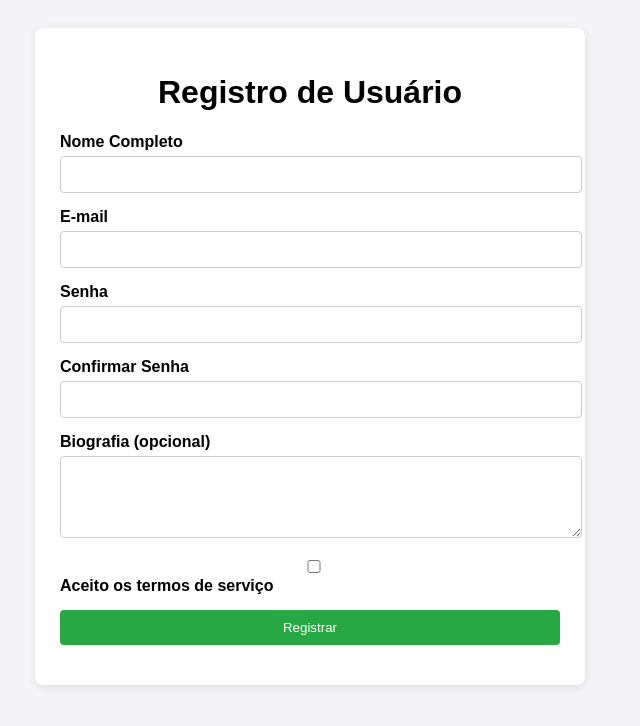
After one commit to IanVitorKoki/DWS_SENAI_2025, a Flask app: page /registro in a window 1280 px wide. The commit adds this page. Shown: the top 726 px of the page, without its empty margins (330-970 px from the left). Run offline with Flask 3, Linux system fonts and the light colour scheme.

Commit message:
alterado corretamente

```diff
--- a/dsw_senai_2025-main/Semana_4/meu_app/app.py
+++ b/dsw_senai_2025-main/Semana_4/meu_app/app.py
@@ -1,8 +1,8 @@
 # Importa as classes e funções necessárias
 from flask import Flask, render_template, flash, redirect, url_for
 from flask_wtf import FlaskForm
-from wtforms import StringField, SubmitField
-from wtforms.validators import DataRequired, Email
+from wtforms import StringField, SubmitField, PasswordField, TextAreaField, BooleanField
+from wtforms.validators import DataRequired, Email, Length, EqualTo
 
 # 1. CONFIGURAÇÃO DA APLICAÇÃO
 app = Flask(__name__)
@@ -12,90 +12,81 @@ app = Flask(__name__)
 app.config['SECRET_KEY'] = 'uma-chave-secreta-muito-dificil-de-adivinhar'
 
 # 2. DEFINIÇÃO DA CLASSE DO FORMULÁRIO
-# Esta classe herda de FlaskForm e define a estrutura e as regras do nosso formulário.
 class MeuFormulario(FlaskForm):
-    """
-    Representa o formulário de contato com validação.
-    """
-    # StringField: Campo de texto.
-    # O primeiro argumento é o 'label' que aparecerá para o usuário.
-    # 'validators' é uma lista de regras. DataRequired garante que o campo não seja enviado vazio.
     nome = StringField('Nome Completo', validators=[DataRequired(message="Este campo é obrigatório.")])
-
-    # O validor Email() checa se o texto inserido tem um formato de e-mail válido.
     email = StringField('Seu Melhor E-mail', validators=[
         DataRequired(message="Este campo é obrigatório."),
         Email(message="Por favor, insira um e-mail válido.")
     ])
-
-    # SubmitField: Representa o botão de envio do formulário.
     submit = SubmitField('Enviar Cadastro')
 
+# Novo formulário de registro
+class FormularioRegistro(FlaskForm):
+    nome_completo = StringField("Nome Completo", validators=[DataRequired()])
+    email = StringField("E-mail", validators=[DataRequired(), Email()])
+    senha = PasswordField("Senha", validators=[
+        DataRequired(),
+        Length(min=8, message="A senha deve ter pelo menos 8 caracteres.")
+    ])
+    confirmar_senha = PasswordField("Confirmar Senha", validators=[
+        DataRequired(),
+        EqualTo("senha", message="As senhas devem coincidir.")
+    ])
+    biografia = TextAreaField("Biografia (opcional)")
+    aceitar_termos = BooleanField("Aceito os termos de serviço", validators=[
+        DataRequired(message="Você deve aceitar os termos para continuar.")
+    ])
+    submit = SubmitField("Registrar")
+
 # 3. CRIAÇÃO DAS ROTAS (VIEWS)
-
-# Rota original, com o formulário em branco
 @app.route('/formulario', methods=['GET', 'POST'])
 def formulario():
-    """
-    Renderiza o formulário e processa os dados enviados.
-    """
     form = MeuFormulario()
     if form.validate_on_submit():
         nome_usuario = form.nome.data
         email_usuario = form.email.data
         flash(f'Cadastro recebido com sucesso para {nome_usuario} ({email_usuario})!', 'success')
         return redirect(url_for('formulario'))
-
     return render_template('formulario.html', form=form)
 
-# --- EXEMPLOS DE PREENCHIMENTO ---
-
-# Exemplo 1: Populando o formulário via argumentos diretos
 @app.route('/formulario/preenchido-args', methods=['GET', 'POST'])
 def formulario_com_argumentos():
-    """
-    Demonstra como popular o formulário passando os valores como argumentos
-    na sua instanciação.
-    """
     form = MeuFormulario(nome="Fulano de Tal", email="fulano@exemplo.com")
-
     if form.validate_on_submit():
         flash(f'Dados de "{form.nome.data}" atualizados com sucesso!', 'success')
         return redirect(url_for('formulario_com_argumentos'))
-
     return render_template('formulario.html', form=form)
 
-# Exemplo 2: Populando o formulário com um objeto
 @app.route('/formulario/preenchido-obj', methods=['GET', 'POST'])
 def formulario_com_objeto():
-    """
-    Demonstra como popular o formulário a partir de um objeto,
-    simulando dados vindos de um banco de dados.
-    """
     class UsuarioMock:
         def __init__(self, nome, email):
             self.nome = nome
             self.email = email
-
     usuario_do_banco = UsuarioMock(nome="Ciclano da Silva", email="ciclano@banco.com")
-
     form = MeuFormulario(obj=usuario_do_banco)
-
     if form.validate_on_submit():
         flash(f'Dados de "{form.nome.data}" atualizados com sucesso!', 'success')
         return redirect(url_for('formulario_com_objeto'))
-
     return render_template('formulario.html', form=form)
 
+# Nova rota para registro
+@app.route('/registro', methods=['GET', 'POST'])
+def registro():
+    form = FormularioRegistro()
+    if form.validate_on_submit():
+        nome = form.nome_completo.data
+        bio = form.biografia.data
+        if bio:
+            flash(f"Bem-vindo, {nome}! Sua biografia: {bio[:50]}...", "success")
+        else:
+            flash(f"Bem-vindo, {nome}! Registro realizado com sucesso!", "success")
+        return redirect(url_for("registro"))
+    return render_template("registro.html", form=form)
 
-# Rota principal agora renderiza um template HTML
 @app.route('/')
 def index():
-    """
-    Renderiza a página inicial a partir de um arquivo de template.
-    """
     return render_template('index.html')
 
-# Permite executar o app diretamente com 'python app.py'
 if __name__ == '__main__':
     app.run(debug=True)
--- a/dsw_senai_2025-main/Semana_4/meu_app/templates/index.html
+++ b/dsw_senai_2025-main/Semana_4/meu_app/templates/index.html
@@ -22,6 +22,8 @@
             <li><a href="{{ url_for('formulario') }}">Formulário em Branco</a></li>
             <li><a href="{{ url_for('formulario_com_argumentos') }}">Formulário Preenchido (com Argumentos)</a></li>
             <li><a href="{{ url_for('formulario_com_objeto') }}">Formulário Preenchido (com Objeto)</a></li>
+            <li><a href="{{ url_for('registro') }}">Formulário de Registro</a></li>
+
         </ul>
     </div>
 </body>
--- /dev/null
+++ b/dsw_senai_2025-main/Semana_4/meu_app/templates/registro.html
@@ -0,0 +1,84 @@
+<!DOCTYPE html>
+<html lang="pt-br">
+<head>
+    <meta charset="UTF-8">
+    <title>Registro de Usuário</title>
+    <style>
+        body { font-family: sans-serif; background-color: #f4f4f9; padding: 20px; }
+        .container { max-width: 500px; margin: auto; background: white; padding: 25px; border-radius: 8px; box-shadow: 0 2px 10px rgba(0,0,0,0.1); }
+        h1 { text-align: center; }
+        .form-group { margin-bottom: 15px; }
+        label { font-weight: bold; display: block; margin-bottom: 5px; }
+        input, textarea { width: 100%; padding: 10px; border: 1px solid #ccc; border-radius: 4px; }
+        .error-message { color: red; font-size: 0.9em; }
+        .submit-btn { width: 100%; background: #28a745; color: white; padding: 10px; border: none; border-radius: 4px; cursor: pointer; }
+        .submit-btn:hover { background: #218838; }
+        .flash-message { background: #dff0d8; color: #3c763d; padding: 10px; border-radius: 4px; margin-bottom: 10px; }
+    </style>
+</head>
+<body>
+<div class="container">
+    <h1>Registro de Usuário</h1>
+
+    {% with messages = get_flashed_messages(with_categories=true) %}
+        {% if messages %}
+            {% for category, message in messages %}
+                <div class="flash-message">{{ message }}</div>
+            {% endfor %}
+        {% endif %}
+    {% endwith %}
+
+    <form method="POST" action="">
+        {{ form.hidden_tag() }}
+
+        <div class="form-group">
+            {{ form.nome_completo.label }}
+            {{ form.nome_completo() }}
+            {% for error in form.nome_completo.errors %}
+                <div class="error-message">{{ error }}</div>
+            {% endfor %}
+        </div>
+
+        <div class="form-group">
+            {{ form.email.label }}
+            {{ form.email() }}
+            {% for error in form.email.errors %}
+                <div class="error-message">{{ error }}</div>
+            {% endfor %}
+        </div>
+
+        <div class="form-group">
+            {{ form.senha.label }}
+            {{ form.senha() }}
+            {% for error in form.senha.errors %}
+                <div class="error-message">{{ error }}</div>
+            {% endfor %}
+        </div>
+
+        <div class="form-group">
+            {{ form.confirmar_senha.label }}
+            {{ form.confirmar_senha() }}
+            {% for error in form.confirmar_senha.errors %}
+                <div class="error-message">{{ error }}</div>
+            {% endfor %}
+        </div>
+
+        <div class="form-group">
+            {{ form.biografia.label }}
+            {{ form.biografia(rows=4) }}
+        </div>
+
+        <div class="form-group">
+            {{ form.aceitar_termos() }} {{ form.aceitar_termos.label }}
+            {% for error in form.aceitar_termos.errors %}
+                <div class="error-message">{{ error }}</div>
+            {% endfor %}
+        </div>
+
+        <div class="form-group">
+            {{ form.submit(class="submit-btn") }}
+        </div>
+    </form>
+</div>
+</body>
+</html>
```
